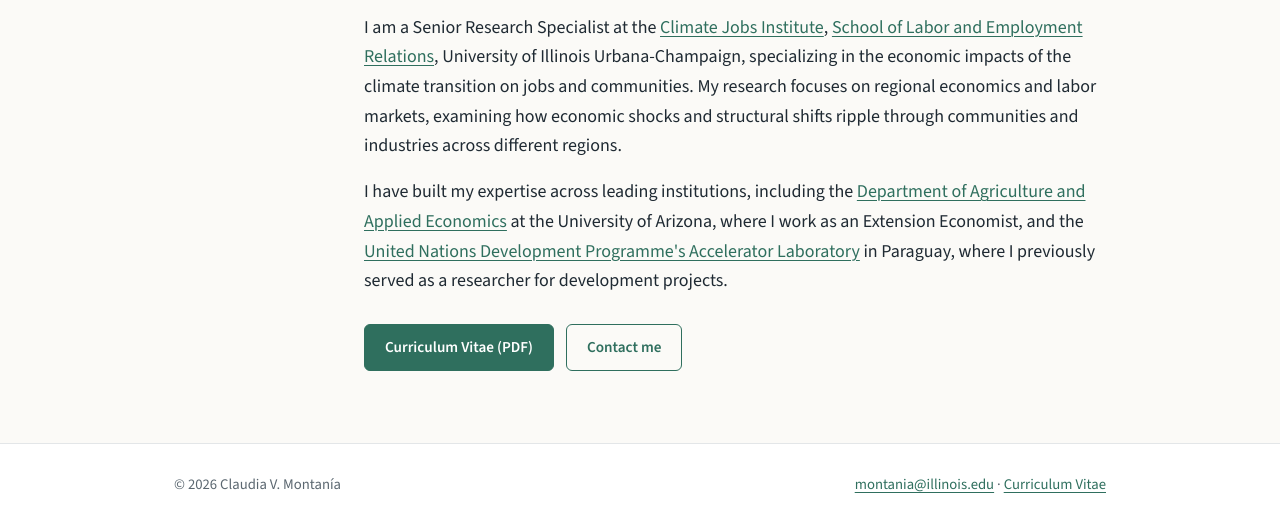
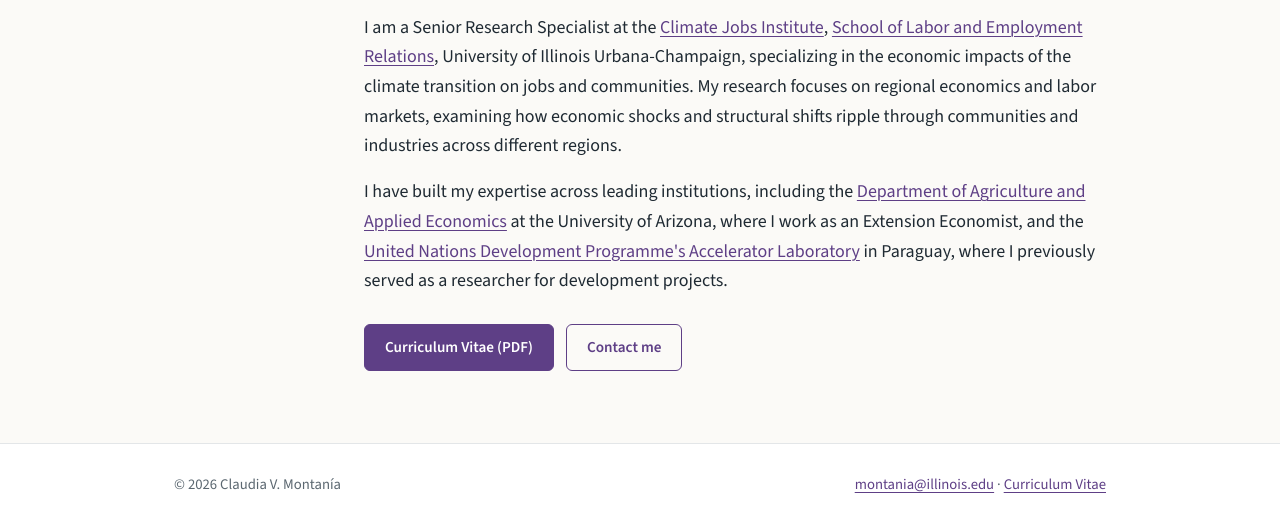
Before and after one commit to claudiamontania/cvmontania.github.io, a plain HTML site: page index.html in a window 1280 px wide. Shown: the part 331-855 px from the top of the page. Drawn offline with nearby package versions, Linux system fonts and the light colour scheme.

Commit message:
Add files via upload

```diff
--- a/style.css
+++ b/style.css
@@ -1,8 +1,8 @@
 :root {
   --ink: #1f2a33;
   --muted: #5b6770;
-  --accent: #2f6f5e;
-  --accent-soft: #e6f0ec;
+  --accent: #5e3f86;
+  --accent-soft: #efe8f6;
   --line: #e3e6e8;
   --bg: #fbfaf7;
   --max: 980px;
@@ -22,7 +22,7 @@ body {
 }
 
 a { color: var(--accent); text-decoration-thickness: 1px; text-underline-offset: 3px; }
-a:hover { color: #1d4a3e; }
+a:hover { color: #432a63; }
 
 h1, h2, h3, .brand {
   font-family: "Lora", Georgia, "Times New Roman", serif;
@@ -132,7 +132,7 @@ section h2 {
   font-size: 0.95rem;
 }
 .btn-primary { background: var(--accent); color: #fff; }
-.btn-primary:hover { background: #1d4a3e; color: #fff; }
+.btn-primary:hover { background: #432a63; color: #fff; }
 .btn-ghost { color: var(--accent); background: transparent; }
 .btn-ghost:hover { background: var(--accent-soft); }
 
```
Also changed, not shown: 1 other file.
